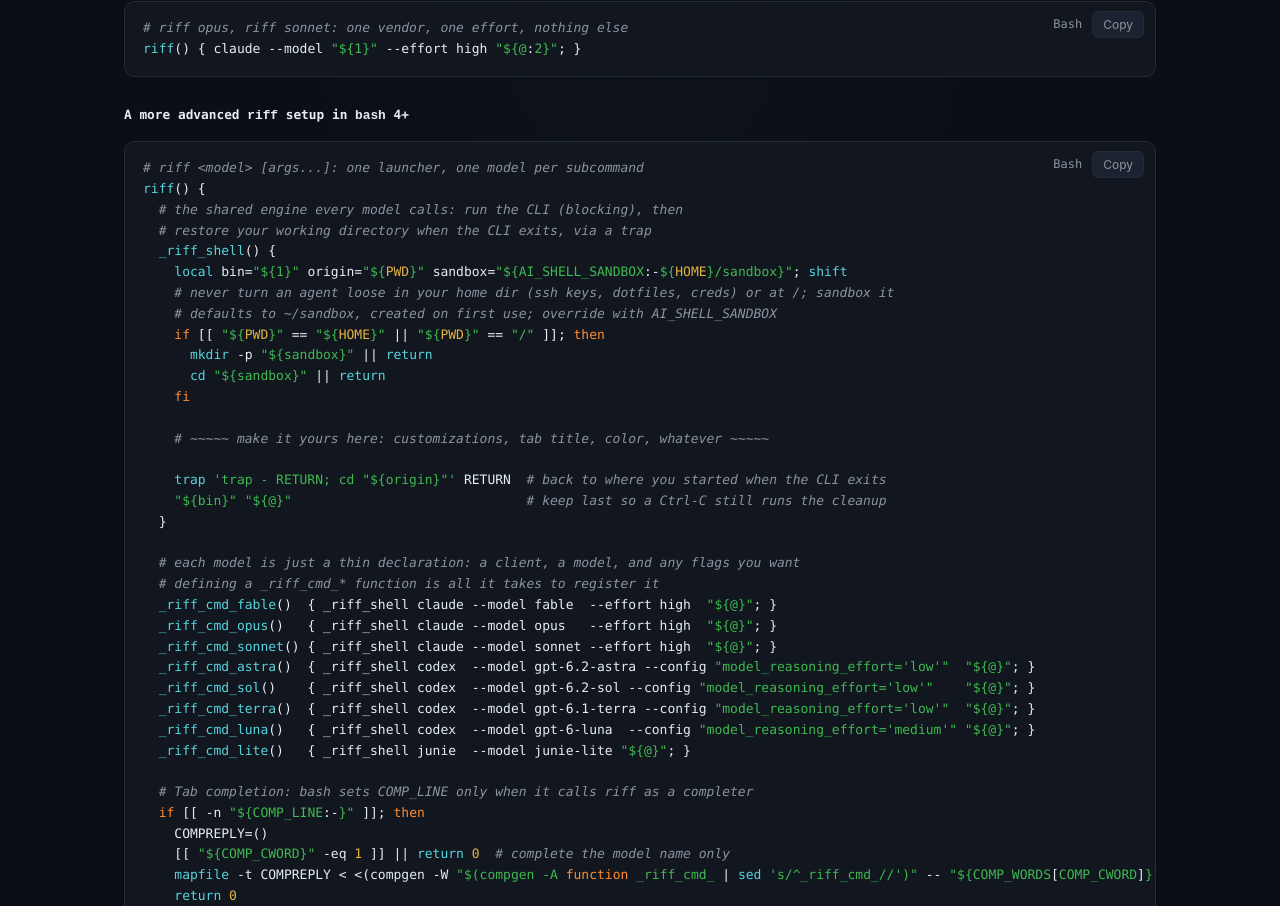
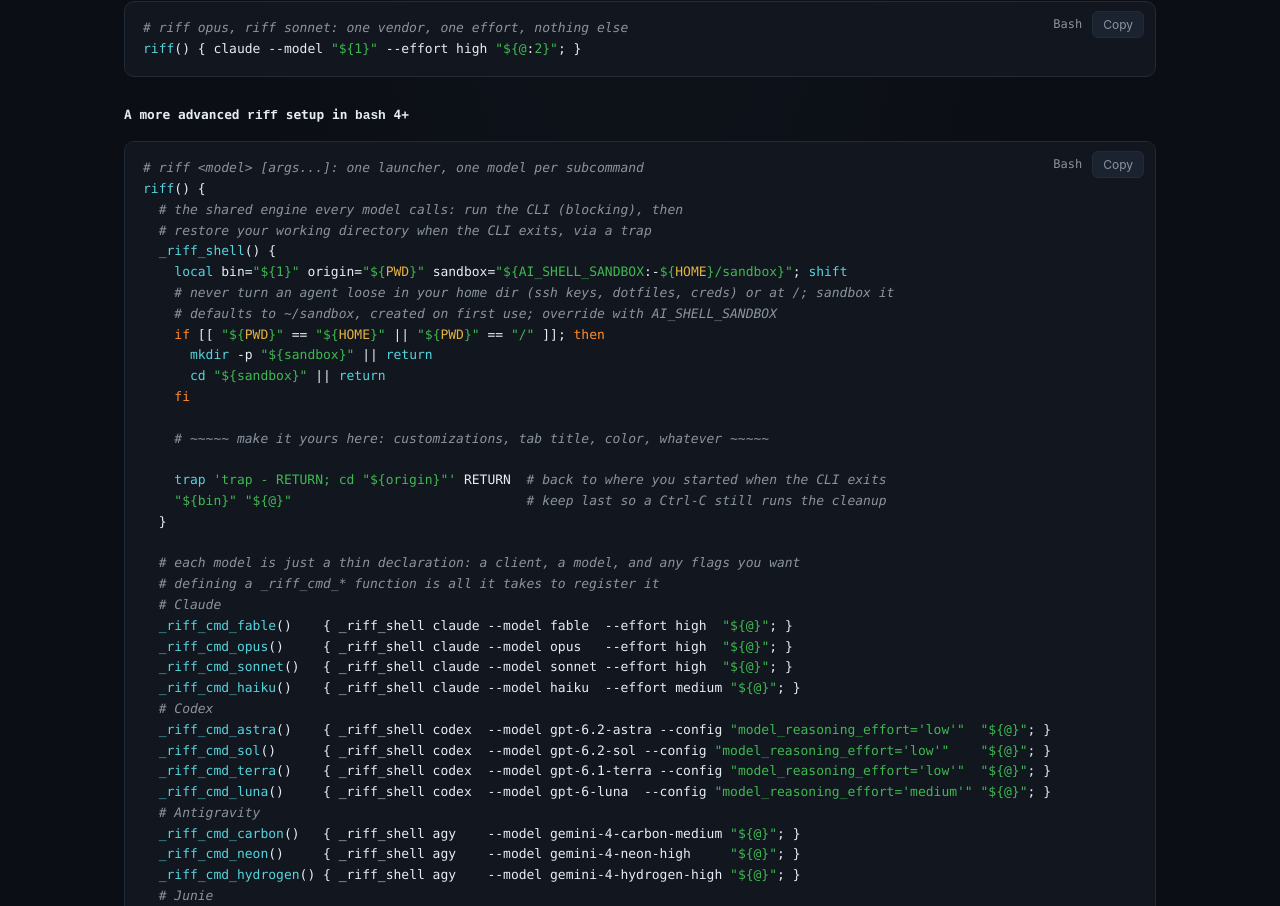
Before and after one commit to urda-anvil/urda-anvil.github.io, a plain HTML site: page site/forge/models/index.html in a window 1280 px wide. Shown: the part 2710-3616 px from the top of the page. Drawn offline with Linux system fonts and the light colour scheme.

Commit message:
Add haiku and the Gemini riffs to the forge example

```diff
--- a/site/forge/models/index.html
+++ b/site/forge/models/index.html
@@ -228,14 +228,22 @@ riff() {
 
   # each model is just a thin declaration: a client, a model, and any flags you want
   # defining a _riff_cmd_* function is all it takes to register it
-  _riff_cmd_fable()  { _riff_shell claude --model fable  --effort high  "${@}"; }
-  _riff_cmd_opus()   { _riff_shell claude --model opus   --effort high  "${@}"; }
-  _riff_cmd_sonnet() { _riff_shell claude --model sonnet --effort high  "${@}"; }
-  _riff_cmd_astra()  { _riff_shell codex  --model gpt-6.2-astra --config "model_reasoning_effort='low'"  "${@}"; }
-  _riff_cmd_sol()    { _riff_shell codex  --model gpt-6.2-sol --config "model_reasoning_effort='low'"    "${@}"; }
-  _riff_cmd_terra()  { _riff_shell codex  --model gpt-6.1-terra --config "model_reasoning_effort='low'"  "${@}"; }
-  _riff_cmd_luna()   { _riff_shell codex  --model gpt-6-luna  --config "model_reasoning_effort='medium'" "${@}"; }
-  _riff_cmd_lite()   { _riff_shell junie  --model junie-lite "${@}"; }
+  # Claude
+  _riff_cmd_fable()    { _riff_shell claude --model fable  --effort high  "${@}"; }
+  _riff_cmd_opus()     { _riff_shell claude --model opus   --effort high  "${@}"; }
+  _riff_cmd_sonnet()   { _riff_shell claude --model sonnet --effort high  "${@}"; }
+  _riff_cmd_haiku()    { _riff_shell claude --model haiku  --effort medium "${@}"; }
+  # Codex
+  _riff_cmd_astra()    { _riff_shell codex  --model gpt-6.2-astra --config "model_reasoning_effort='low'"  "${@}"; }
+  _riff_cmd_sol()      { _riff_shell codex  --model gpt-6.2-sol --config "model_reasoning_effort='low'"    "${@}"; }
+  _riff_cmd_terra()    { _riff_shell codex  --model gpt-6.1-terra --config "model_reasoning_effort='low'"  "${@}"; }
+  _riff_cmd_luna()     { _riff_shell codex  --model gpt-6-luna  --config "model_reasoning_effort='medium'" "${@}"; }
+  # Antigravity
+  _riff_cmd_carbon()   { _riff_shell agy    --model gemini-4-carbon-medium "${@}"; }
+  _riff_cmd_neon()     { _riff_shell agy    --model gemini-4-neon-high     "${@}"; }
+  _riff_cmd_hydrogen() { _riff_shell agy    --model gemini-4-hydrogen-high "${@}"; }
+  # Junie
+  _riff_cmd_lite()     { _riff_shell junie  --model junie-lite "${@}"; }
 
   # Tab completion: bash sets COMP_LINE only when it calls riff as a completer
   if [[ -n "${COMP_LINE:-}" ]]; then
```
